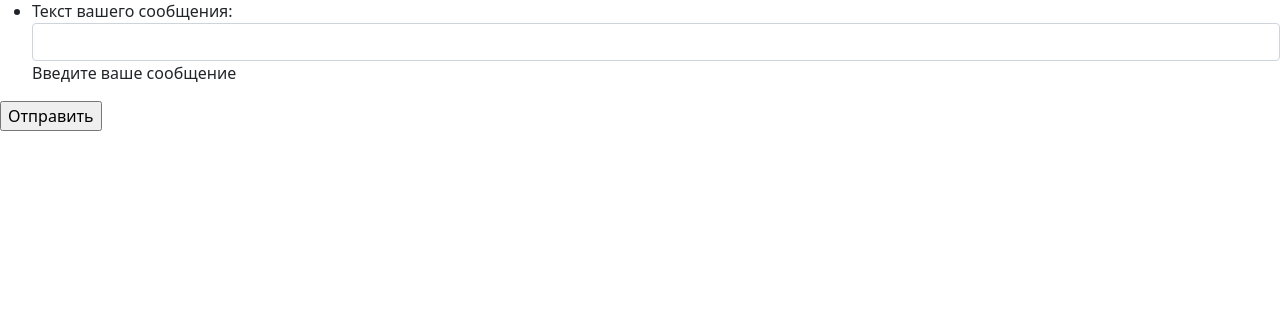
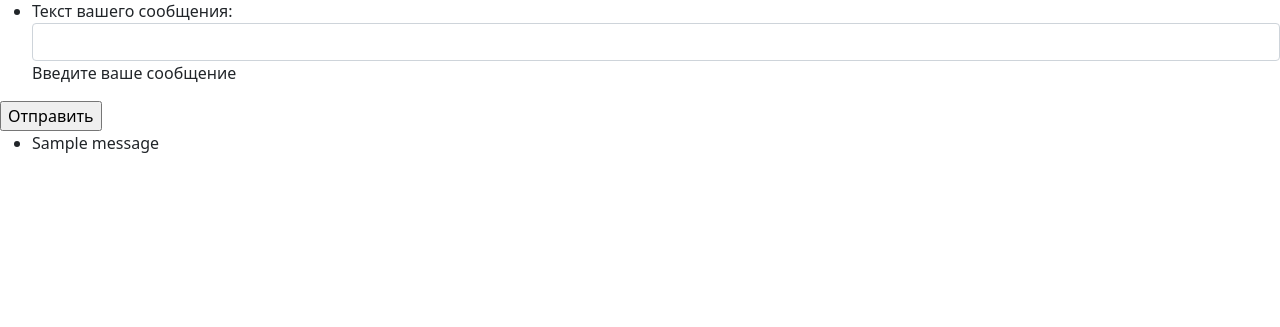
Before and after one commit to Luganskaya-Svetlana/HomeworkDjango, a Django app: page /feedback/ in a window 1280 px wide. Shown: the part 193-520 px from the top of the page. Run offline with Django 3.2, Linux system fonts and the light colour scheme; one stand-in notice (Sample message) is shown; some libraries are stand-ins or nearby versions.

Commit message:
Add message about successful sending of feedback

```diff
--- a/mysite/feedback/views.py
+++ b/mysite/feedback/views.py
@@ -1,5 +1,6 @@
 from django.shortcuts import render, redirect
 from django.core.mail import send_mail
+from django.contrib import messages
 
 from .forms import FeedbackForm
 from .models import Feedback
@@ -18,6 +19,7 @@ def feedback(request):
             fail_silently=False,)
         feedback = Feedback(text=text)
         feedback.save()
+        messages.success(request, 'Отзыв отправлен')
         return redirect('feedback:feedback')
     context = {'form': form}
     return render(request, template, context)
--- a/mysite/templates/feedback/feedback_page.html
+++ b/mysite/templates/feedback/feedback_page.html
@@ -10,4 +10,11 @@
         </ul>
         <input type="submit" value="Отправить">
     </form>
+    {% if messages %}
+<ul class="messages">
+    {% for message in messages %}
+    <li{% if message.tags %} class="{{ message.tags }}"{% endif %}>{{ message }}</li>
+    {% endfor %}
+</ul>
+{% endif %}
 {% endblock content %}
```
Also changed, not shown: mysite/db.sqlite3.
